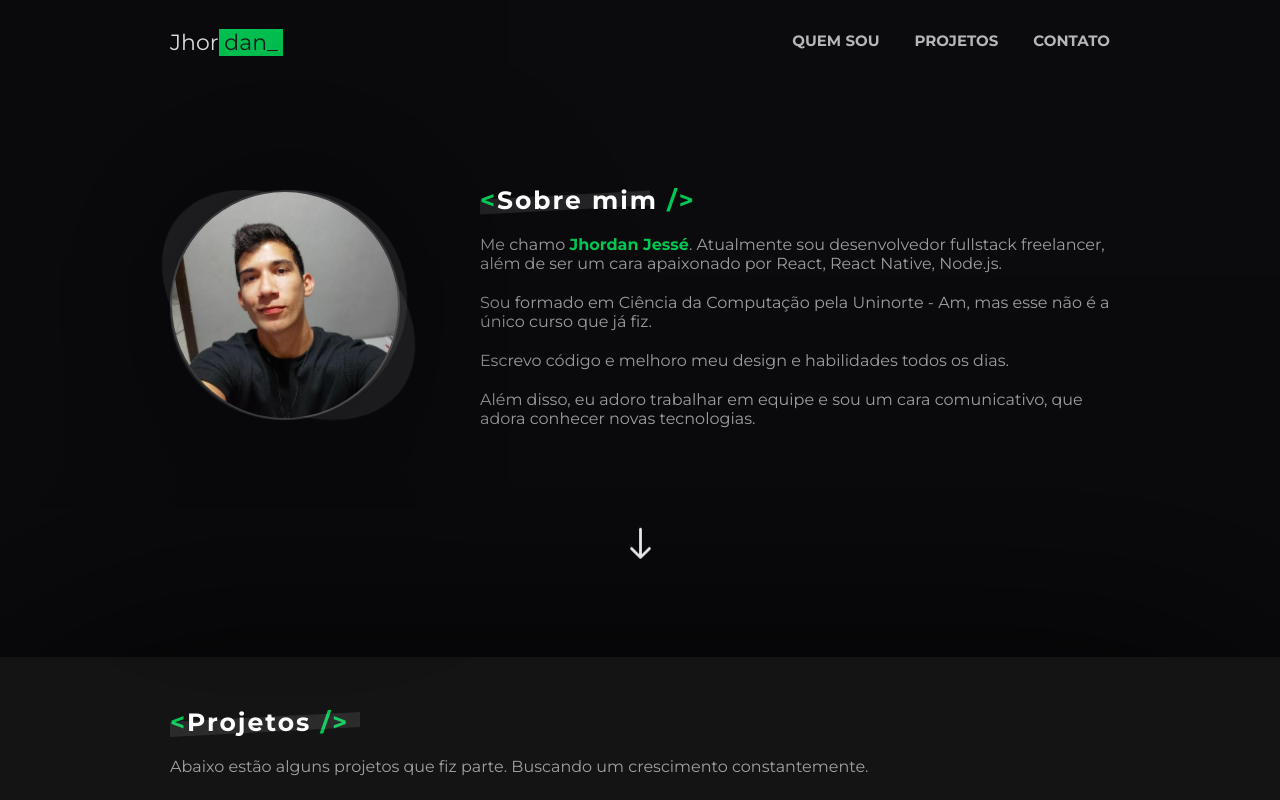
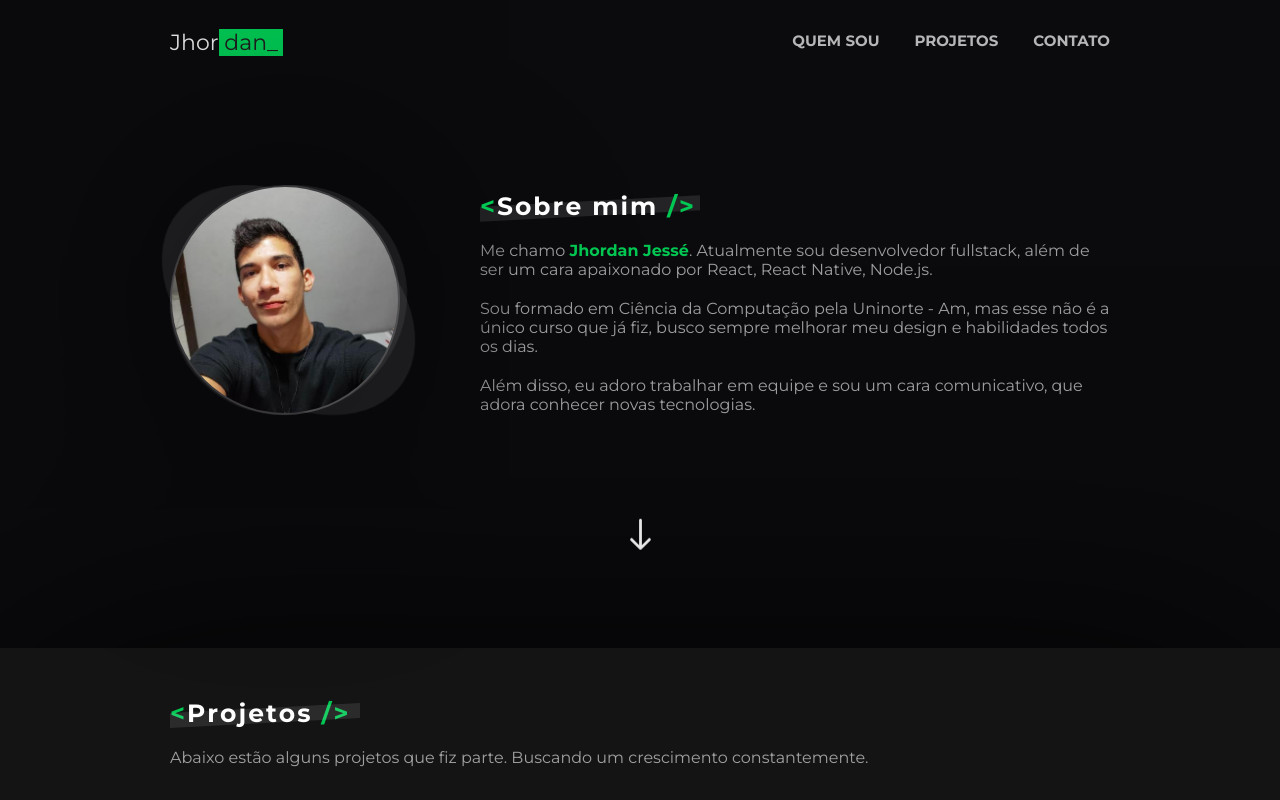
Before and after one commit to jhordanjes/portjhordan, a React (Create React App) app: page / in a window 1280 px wide. Shown: the top 800 px of the page. Built offline with nearby package versions, Linux system fonts and the light colour scheme.

Commit message:
separando keyframes

```diff
--- a/src/Components/About/index.js
+++ b/src/Components/About/index.js
@@ -2,7 +2,7 @@ import React from 'react';
 import { IoIosArrowRoundDown } from 'react-icons/io';
 
 import jhordan from '../../assets/jhor.jpg';
-import { Container, Content } from './styles';
+import { Container, Content, Title } from './styles';
 
 export default function About() {
   return (
@@ -12,20 +12,27 @@ export default function About() {
                 <img src={jhordan} alt="Jhordan Jesse" />
             </div>
             <div>
-                <span><b>&lt;</b>Sobre mim<b> /&gt;</b></span>
+                <Title>
+                    <b>&lt;</b>
+                    <span>S</span>
+                    <span>o</span>
+                    <span>b</span>
+                    <span>r</span>
+                    <span>e</span>
+                    <span>&nbsp;m</span>
+                    <span>i</span>
+                    <span>m</span>
+                    <b>&nbsp;/&gt;</b>
+                </Title>
                 <p>
-                    Me chamo <b>Jhordan Jessé</b>. Atualmente sou desenvolvedor fullstack freelancer, além de ser um cara apaixonado por React, React Native, Node.js.
+                    Me chamo <b>Jhordan Jessé</b>. Atualmente sou desenvolvedor fullstack, além de ser um cara apaixonado por React, React Native, Node.js.
                 </p>
                 <p>
-                    Sou formado em Ciência da Computação pela Uninorte - Am, mas esse não é a único curso que já fiz.
-                </p>
-                <p>
-                    Escrevo código e melhoro meu design e habilidades todos os dias.
+                    Sou formado em Ciência da Computação pela Uninorte - Am, mas esse não é a único curso que já fiz, busco sempre melhorar meu design e habilidades todos os dias.
                 </p>
                 <p>
                     Além disso, eu adoro trabalhar em equipe e sou um cara comunicativo, que adora conhecer novas tecnologias.
                 </p>
-
             </div>
         </Content>
 
--- /dev/null
+++ b/src/Components/About/keyframes.js
@@ -0,0 +1,110 @@
+import { keyframes } from 'styled-components';
+
+export const jump = keyframes`
+    0% {
+        transform: translateY(40%);
+    }
+    25% {
+        transform: translateY(100%);
+    }
+    50% {
+        transform: translateY(70%);
+    }
+    75% {
+        transform: translateY(100%);
+    }
+    100% {
+        transform: translateY(100%);
+    }
+`;
+
+export const faderight = keyframes`
+    from {
+        transform: translateX(70px);
+        opacity: 0;
+    }
+    to {
+        transform: translateX(0);
+        opacity: 1;
+    }
+`;
+
+export const fadeleft = keyframes`
+    from {
+        transform: translateX(-70px);
+        opacity: 0;
+    }
+    to {
+        transform: translateX(0);
+        opacity: 1;
+    }
+`;
+
+export const gumone = keyframes`
+    0% {
+        width: 220px;
+        transform: skewX(0deg);
+    }
+    25% {
+        width: 230x;
+        transform: skewX(10deg);
+    }
+    50% {
+        width: 240px;
+        transform: skewX(25deg);
+    }
+    75%{
+        width: 230x;
+        transform: skewX(10deg);
+    }
+    100%{
+        width: 220px;
+        transform: skewX(0deg);
+    }
+`;
+
+export const gumtwo = keyframes`
+    0% {
+        width: 220px;
+        transform: skewX(-25deg);
+    }
+    25% {
+        width: 230px;
+        transform: skewX(-10deg);
+    }
+    50% {
+        width: 240px;
+        transform: skewX(0deg);
+    }
+    75%{
+        width: 230px;
+        transform: skewX(-10deg);
+    }
+    100%{
+        width: 220px;
+        transform: skewX(-25deg);
+    }
+`;
+
+export const word = keyframes`
+    0% {
+        transform: scaleY(0.5);
+        duration: 0.8s;
+    }
+    25% {
+        transform: scaleY(1.5);
+        duration: 0.1s;
+    }
+    50% {
+        transform: scaleY(1.1);
+        duration: 0.1s;
+    }
+    75% {
+        transform: scaleY(1.2);
+        duration: 0.1s;
+    }
+    100% {
+        transform: scaleY(1.1);
+        duration: 0.1s;
+    }
+`;
--- a/src/Components/About/styles.js
+++ b/src/Components/About/styles.js
@@ -1,90 +1,5 @@
-import styled, { keyframes } from 'styled-components';
-
-const jump = keyframes`
-  0% {
-    transform: translateY(40%);
-  }
-  25% {
-    transform: translateY(100%);
-  }
-  50% {
-      transform: translateY(70%);
-  }
-  75% {
-      transform: translateY(100%);
-  }
-  100% {
-      transform: translateY(100%);
-  }
-`;
-
-const faderight = keyframes`
-    from {
-        transform: translateX(70px);
-        opacity: 0;
-    }
-    to {
-        transform: translateX(0);
-        opacity: 1;
-    }
-`;
-
-const fadeleft = keyframes`
-    from {
-        transform: translateX(-70px);
-        opacity: 0;
-    }
-    to {
-        transform: translateX(0);
-        opacity: 1;
-    }
-`;
-
-const boolone = keyframes`
-    0% {
-        width: 220px;
-        transform: skewX(0deg);
-    }
-    25% {
-        width: 230x;
-        transform: skewX(10deg);
-    }
-    50% {
-        width: 240px;
-        transform: skewX(25deg);
-    }
-    75%{
-        width: 230x;
-        transform: skewX(10deg);
-    }
-    100%{
-        width: 220px;
-        transform: skewX(0deg);
-    }
-`;
-
-const booltwo = keyframes`
-    0% {
-        width: 220px;
-        transform: skewX(-25deg);
-    }
-    25% {
-        width: 230px;
-        transform: skewX(-10deg);
-    }
-    50% {
-        width: 240px;
-        transform: skewX(0deg);
-    }
-    75%{
-        width: 230px;
-        transform: skewX(-10deg);
-    }
-    100%{
-        width: 220px;
-        transform: skewX(-25deg);
-    }
-`;
+import styled from 'styled-components';
+import { jump, faderight, fadeleft, gumone, gumtwo, word } from '../../util/keyframes';
 
 export const Container = styled.div`
     width: 100%;
@@ -120,33 +35,6 @@ export const Content = styled.div`
         margin: auto;
         text-align: start;
 
-        span{
-            font-size: 25px;
-            color: #fff;
-            font-weight: 600;
-            text-align: start;
-            letter-spacing: 2px;
-            transition: 1.9s;
-            position: relative;
-
-
-            b{
-                color: #00c853;
-            }
-
-            &::before{
-                content: '';
-                position: absolute;
-                width: 170px;
-                height: 15px;
-                left: 0px;
-                top: 10px;
-                background: rgba(255,255,255,0.1);
-                z-index: -1;
-                transform: skewY(-3deg);
-            }
-        }
-
         &:first-child{
             padding-right: 80px;
             animation: ${fadeleft} 0.9s linear;
@@ -155,7 +43,7 @@ export const Content = styled.div`
             &::before{
                 content: '';
                 position: absolute;
-                animation: ${boolone} 1.7s linear infinite;
+                animation: ${gumone} 1.7s linear infinite;
                 height: 230px;
                 border-radius: 50%;
                 left: 0px;
@@ -165,7 +53,7 @@ export const Content = styled.div`
             &::after{
                 content: '';
                 position: absolute;
-                animation: ${booltwo} 1.7s linear infinite;
+                animation: ${gumtwo} 1.7s linear infinite;
                 height: 230px;
                 left: 0px;
                 border-radius: 50%;
@@ -204,3 +92,38 @@ export const Content = styled.div`
         }
     }
 `;
+
+export const Title = styled.h1`
+    font-size: 25px;
+    color: #fff;
+    font-weight: 600;
+    text-align: start;
+    letter-spacing: 2px;
+    transition: 1.9s;
+    display: flex;
+    position: relative;
+
+    b{
+        color: #00c853;
+    }
+
+    span{
+        cursor: default;
+        &:hover{
+            color: #00c853;
+            animation: ${word} 0.7s;
+        }
+    }
+
+    &::before{
+        content: '';
+        position: absolute;
+        width: 220px;
+        height: 15px;
+        left: 0px;
+        top: 10px;
+        background: rgba(255,255,255,0.1);
+        z-index: -1;
+        transform: skewY(-3deg);
+    }
+`;
--- a/src/Components/Project/index.js
+++ b/src/Components/Project/index.js
@@ -1,12 +1,23 @@
 import React from 'react';
 import gobarber from '../../assets/github.png';
 import aircnc from '../../assets/aircnc.png';
-import { Container, Projects, Span } from './styles';
+import { Container, Projects, Title } from './styles';
 
 export default function Project() {
   return (
     <Container id="p">
-        <Span><b>&lt;</b>Projetos<b> /&gt;</b></Span>
+        <Title>
+            <b>&lt;</b>
+            <span>P</span>
+            <span>r</span>
+            <span>o</span>
+            <span>j</span>
+            <span>e</span>
+            <span>t</span>
+            <span>o</span>
+            <span>s</span>
+            <b>&nbsp;/&gt;</b>
+        </Title>
         <p>
             Abaixo estão alguns projetos que fiz parte.
             Buscando um crescimento constantemente.
--- a/src/Components/Project/styles.js
+++ b/src/Components/Project/styles.js
@@ -1,4 +1,5 @@
 import styled from 'styled-components';
+import { word } from '../../util/keyframes';
 
 export const Container = styled.div`
   box-shadow: 0px 0px 500px rgba(1,1,1,0.9);
@@ -18,17 +19,26 @@ export const Container = styled.div`
 
 `;
 
-export const Span = styled.span`
+export const Title = styled.h1`
     font-size: 25px;
     color: #fff;
     font-weight: 600;
     text-align: start;
     letter-spacing: 2px;
-  transition: 0.4s;
+    transition: 1.9s;
+    display: flex;
     position: relative;
 
     b{
         color: #00c853;
+    }
+
+    span{
+        cursor: default;
+        &:hover{
+          color: #00c853;
+          animation: ${word} 0.8s;
+        }
     }
 
     &::before{
--- /dev/null
+++ b/src/util/keyframes.js
@@ -0,0 +1,105 @@
+import { keyframes } from 'styled-components';
+
+export const jump = keyframes`
+    0% {
+        transform: translateY(40%);
+    }
+    25% {
+        transform: translateY(100%);
+    }
+    50% {
+        transform: translateY(70%);
+    }
+    75% {
+        transform: translateY(100%);
+    }
+    100% {
+        transform: translateY(100%);
+    }
+`;
+
+export const faderight = keyframes`
+    from {
+        transform: translateX(70px);
+        opacity: 0;
+    }
+    to {
+        transform: translateX(0);
+        opacity: 1;
+    }
+`;
+
+export const fadeleft = keyframes`
+    from {
+        transform: translateX(-70px);
+        opacity: 0;
+    }
+    to {
+        transform: translateX(0);
+        opacity: 1;
+    }
+`;
+
+export const gumone = keyframes`
+    0% {
+        width: 220px;
+        transform: skewX(0deg);
+    }
+    25% {
+        width: 230x;
+        transform: skewX(10deg);
+    }
+    50% {
+        width: 240px;
+        transform: skewX(25deg);
+    }
+    75%{
+        width: 230x;
+        transform: skewX(10deg);
+    }
+    100%{
+        width: 220px;
+        transform: skewX(0deg);
+    }
+`;
+
+export const gumtwo = keyframes`
+    0% {
+        width: 220px;
+        transform: skewX(-25deg);
+    }
+    25% {
+        width: 230px;
+        transform: skewX(-10deg);
+    }
+    50% {
+        width: 240px;
+        transform: skewX(0deg);
+    }
+    75%{
+        width: 230px;
+        transform: skewX(-10deg);
+    }
+    100%{
+        width: 220px;
+        transform: skewX(-25deg);
+    }
+`;
+
+export const word = keyframes`
+    0% {
+        transform: scaleY(1.0);
+    }
+    25% {
+        transform: scaleY(0.9);
+    }
+    50% {
+        transform: scaleY(0.7);
+    }
+    75% {
+        transform: scaleY(1.7);
+    }
+    100% {
+        transform: scaleY(1.1);
+    }
+`;
```
Lines whose indentation alone changed are shown as unchanged.
